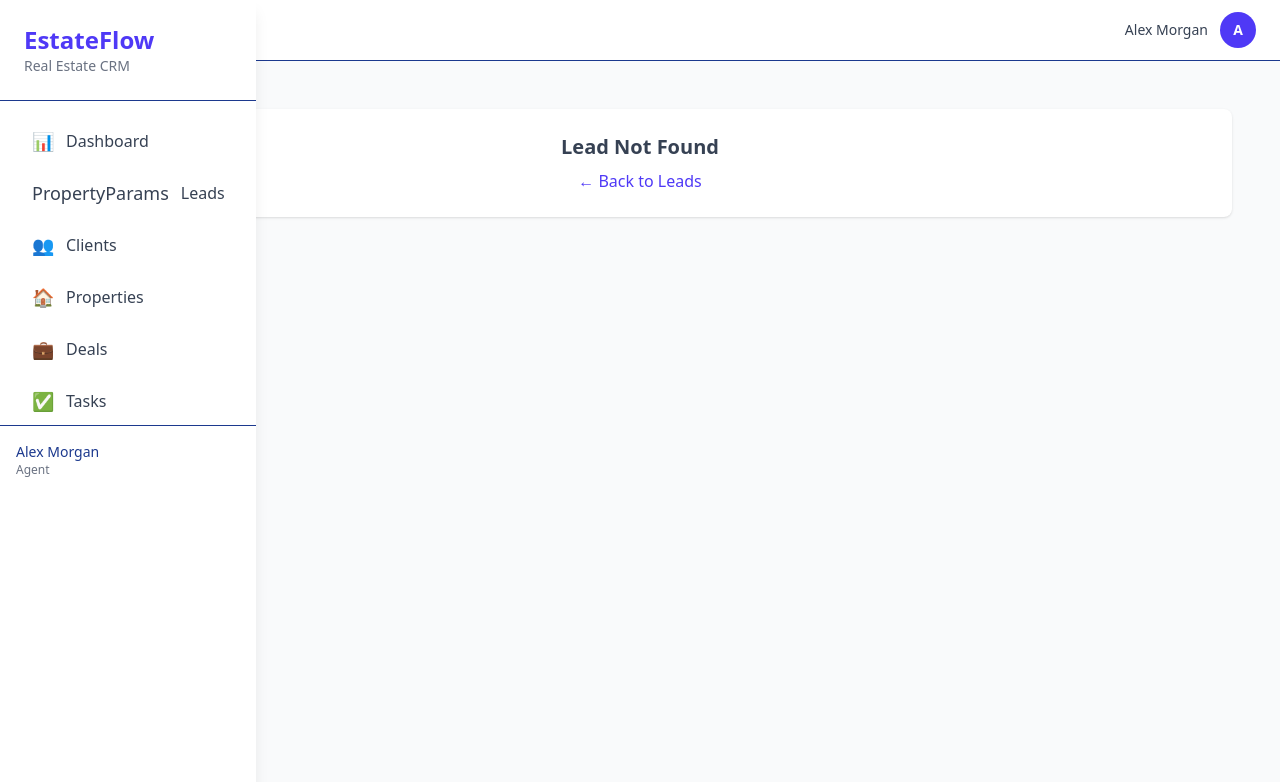
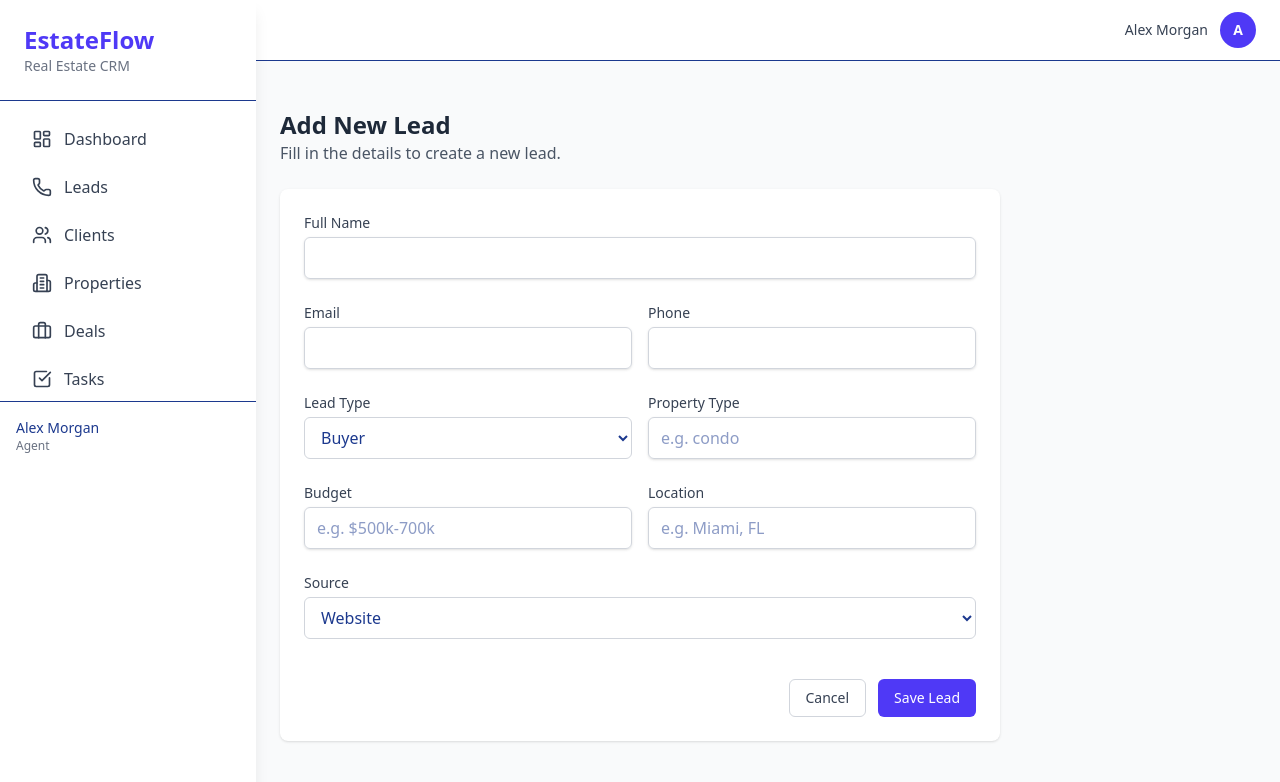
Before and after one commit to tsaimogono/Media-on-Africa-crm-platform, a Next.js app in the folder estateflow-crm/: page /leads/new in a window 1280 px wide. Before the commit this address had no page. Shown: the top 782 px of the page. Built offline with nearby package versions, Linux system fonts and the light colour scheme.

Commit message:
`Refactor: Update components for Next.js client-side rendering and use custom hooks for data fetching and updating.`

```diff
--- a/estateflow-crm/app/deals/page.jsx
+++ b/estateflow-crm/app/deals/page.jsx
@@ -0,0 +1,49 @@
+// app/deals/page.jsx
+'use client';
+
+import { useLeads } from '@/lib/useLeads';
+import Link from 'next/link';
+
+const stages = ['new', 'contacted', 'qualified', 'converted', 'lost'];
+
+export default function DealsPipeline() {
+  const { leads } = useLeads();
+
+  const leadsByStage = stages.reduce((acc, stage) => {
+    acc[stage] = leads.filter(lead => lead.stage === stage);
+    return acc;
+  }, {});
+
+  return (
+    <div className="p-6">
+      <div className="flex justify-between items-center mb-6">
+        <h1 className="text-2xl font-bold text-gray-800">Sales Pipeline</h1>
+        <Link href="/leads" className="text-indigo-600 hover:text-indigo-800 text-sm font-medium">
+          ← Back to Leads
+        </Link>
+      </div>
+
+      <div className="flex gap-6 overflow-x-auto pb-4">
+        {stages.map((stage) => (
+          <div key={stage} className="flex-shrink-0 w-80">
+            <h3 className="text-sm font-semibold text-gray-700 mb-3 capitalize">
+              {stage} ({leadsByStage[stage].length})
+            </h3>
+            <div className="space-y-3">
+              {leadsByStage[stage].map((lead) => (
+                <Link key={lead.id} href={`/leads/${lead.id}`}>
+                  <div className="bg-white p-4 rounded-lg shadow border hover:shadow-md transition cursor-pointer">
+                    <h4 className="font-medium text-gray-800">{lead.name}</h4>
+                    <p className="text-sm text-gray-600">{lead.type}</p>
+                    <p className="text-xs text-gray-500 mt-1">{lead.location}</p>
+                    <p className="text-xs text-indigo-600 mt-1">${lead.budget}</p>
+                  </div>
+                </Link>
+              ))}
+            </div>
+          </div>
+        ))}
+      </div>
+    </div>
+  );
+}
--- a/estateflow-crm/app/leads/[id]/page.jsx
+++ b/estateflow-crm/app/leads/[id]/page.jsx
@@ -1,10 +1,13 @@
 // app/leads/[id]/page.jsx
-import { leads } from '@/lib/data';
+'use client';
+
+import { useLeads } from '@/lib/useLeads';
 import Link from 'next/link';
 import { format } from 'date-fns';
 
 export default function LeadDetailPage({ params }) {
-  const lead = leads.find(l => l.id === params.id);
+  const { leads: allLeads, updateLead } = useLeads();
+  const lead = allLeads.find(l => l.id === params.id);
 
   if (!lead) {
     return (
@@ -54,6 +57,10 @@ export default function LeadDetailPage({ params }) {
           <label className="block text-sm font-medium text-gray-500">Stage</label>
           <select
             defaultValue={lead.stage}
+            onChange={(e) => {
+              const updatedLead = { ...lead, stage: e.target.value };
+              updateLead(updatedLead);
+            }}
             className="mt-1 block w-full pl-3 pr-10 py-2 text-base border-gray-300 focus:outline-none focus:ring-indigo-500 focus:border-indigo-500 rounded-md"
           >
             <option value="new">New</option>
--- /dev/null
+++ b/estateflow-crm/app/leads/new/page.jsx
@@ -0,0 +1,171 @@
+// app/leads/new/page.jsx
+'use client';
+
+import { useRouter } from 'next/navigation';
+import { z } from 'zod';
+import { useForm } from 'react-hook-form';
+import { zodResolver } from '@hookform/resolvers/zod';
+import { v4 as uuidv4 } from 'uuid';
+import { useLeads } from '@/lib/useLeads';
+
+const leadSchema = z.object({
+  name: z.string().min(1, 'Name is required'),
+  email: z.string().email('Invalid email'),
+  phone: z.string().min(10, 'Phone must be at least 10 digits'),
+  type: z.enum(['buyer', 'seller', 'investor']),
+  propertyType: z.string().min(1, 'Property type is required'),
+  budget: z.string().min(1, 'Budget is required'),
+  location: z.string().min(1, 'Location is required'),
+  source: z.string().min(1, 'Source is required'),
+});
+
+export default function AddLeadPage() {
+  const router = useRouter();
+  const { addLead } = useLeads();
+
+  const {
+    register,
+    handleSubmit,
+    formState: { errors, isSubmitting },
+    reset,
+  } = useForm({
+    resolver: zodResolver(leadSchema),
+    defaultValues: { type: 'buyer', source: 'website' },
+  });
+
+  const onSubmit = (data) => {
+    const newLead = {
+      id: uuidv4(),
+      ...data,
+      stage: 'new',
+      assignedTo: 'Alex Morgan',
+      createdAt: new Date().toISOString().split('T')[0],
+      notes: [],
+      tasks: [],
+    };
+    addLead(newLead);
+    reset();
+    router.push('/leads');
+  };
+
+  return (
+    <div className="max-w-3xl mx-auto p-6">
+      <div className="mb-6">
+        <h1 className="text-2xl font-bold text-gray-800">Add New Lead</h1>
+        <p className="text-gray-600">Fill in the details to create a new lead.</p>
+      </div>
+
+      <form onSubmit={handleSubmit(onSubmit)} className="bg-white shadow rounded-lg p-6 space-y-6">
+        {/* Form fields here — see full code above */}
+        {/* We'll include all inputs below */}
+
+        <div>
+          <label className="block text-sm font-medium text-gray-700">Full Name</label>
+          <input
+            type="text"
+            {...register('name')}
+            className="mt-1 block w-full border border-gray-300 rounded-md shadow-sm py-2 px-3 focus:outline-none focus:ring-indigo-500 focus:border-indigo-500"
+          />
+          {errors.name && <p className="mt-1 text-sm text-red-600">{errors.name.message}</p>}
+        </div>
+
+        <div className="grid grid-cols-1 md:grid-cols-2 gap-4">
+          <div>
+            <label className="block text-sm font-medium text-gray-700">Email</label>
+            <input
+              type="email"
+              {...register('email')}
+              className="mt-1 block w-full border border-gray-300 rounded-md shadow-sm py-2 px-3 focus:outline-none focus:ring-indigo-500 focus:border-indigo-500"
+            />
+            {errors.email && <p className="mt-1 text-sm text-red-600">{errors.email.message}</p>}
+          </div>
+
+          <div>
+            <label className="block text-sm font-medium text-gray-700">Phone</label>
+            <input
+              type="tel"
+              {...register('phone')}
+              className="mt-1 block w-full border border-gray-300 rounded-md shadow-sm py-2 px-3 focus:outline-none focus:ring-indigo-500 focus:border-indigo-500"
+            />
+            {errors.phone && <p className="mt-1 text-sm text-red-600">{errors.phone.message}</p>}
+          </div>
+        </div>
+
+        <div className="grid grid-cols-1 md:grid-cols-2 gap-4">
+          <div>
+            <label className="block text-sm font-medium text-gray-700">Lead Type</label>
+            <select {...register('type')} className="mt-1 block w-full border border-gray-300 rounded-md py-2 px-3 focus:ring-indigo-500 focus:border-indigo-500">
+              <option value="buyer">Buyer</option>
+              <option value="seller">Seller</option>
+              <option value="investor">Investor</option>
+            </select>
+          </div>
+
+          <div>
+            <label className="block text-sm font-medium text-gray-700">Property Type</label>
+            <input
+              type="text"
+              {...register('propertyType')}
+              placeholder="e.g. condo"
+              className="mt-1 block w-full border border-gray-300 rounded-md shadow-sm py-2 px-3 focus:outline-none focus:ring-indigo-500 focus:border-indigo-500"
+            />
+            {errors.propertyType && <p className="mt-1 text-sm text-red-600">{errors.propertyType.message}</p>}
+          </div>
+        </div>
+
+        <div className="grid grid-cols-1 md:grid-cols-2 gap-4">
+          <div>
+            <label className="block text-sm font-medium text-gray-700">Budget</label>
+            <input
+              type="text"
+              {...register('budget')}
+              placeholder="e.g. $500k-700k"
+              className="mt-1 block w-full border border-gray-300 rounded-md shadow-sm py-2 px-3 focus:outline-none focus:ring-indigo-500 focus:border-indigo-500"
+            />
+            {errors.budget && <p className="mt-1 text-sm text-red-600">{errors.budget.message}</p>}
+          </div>
+
+          <div>
+            <label className="block text-sm font-medium text-gray-700">Location</label>
+            <input
+              type="text"
+              {...register('location')}
+              placeholder="e.g. Miami, FL"
+              className="mt-1 block w-full border border-gray-300 rounded-md shadow-sm py-2 px-3 focus:outline-none focus:ring-indigo-500 focus:border-indigo-500"
+            />
+            {errors.location && <p className="mt-1 text-sm text-red-600">{errors.location.message}</p>}
+          </div>
+        </div>
+
+        <div>
+          <label className="block text-sm font-medium text-gray-700">Source</label>
+          <select {...register('source')} className="mt-1 block w-full border border-gray-300 rounded-md py-2 px-3 focus:ring-indigo-500 focus:border-indigo-500">
+            <option value="website">Website</option>
+            <option value="zillow">Zillow</option>
+            <option value="referral">Referral</option>
+            <option value="open-house">Open House</option>
+            <option value="social-media">Social Media</option>
+          </select>
+          {errors.source && <p className="mt-1 text-sm text-red-600">{errors.source.message}</p>}
+        </div>
+
+        <div className="flex justify-end space-x-3 pt-4">
+          <button
+            type="button"
+            onClick={() => router.back()}
+            className="px-4 py-2 border border-gray-300 rounded-md text-sm font-medium text-gray-700 hover:bg-gray-50"
+          >
+            Cancel
+          </button>
+          <button
+            type="submit"
+            disabled={isSubmitting}
+            className="px-4 py-2 bg-indigo-600 hover:bg-indigo-700 disabled:bg-indigo-400 text-white rounded-md text-sm font-medium transition"
+          >
+            {isSubmitting ? 'Saving...' : 'Save Lead'}
+          </button>
+        </div>
+      </form>
+    </div>
+  );
+}
--- a/estateflow-crm/components/layout/Sidebar.jsx
+++ b/estateflow-crm/components/layout/Sidebar.jsx
@@ -3,17 +3,17 @@
 
 import Link from 'next/link';
 import { usePathname } from 'next/navigation';
+import { LayoutDashboard, Phone, Users, Building2, Briefcase, CheckSquare, Settings } from 'lucide-react';
 
 const menuItems = [
-  { name: 'Dashboard', href: '/dashboard', icon: '📊', roles: ['admin', 'agent', 'client'] },
-  { name: 'Leads', href: '/leads', icon: 'PropertyParams', roles: ['admin', 'agent'] },
-  { name: 'Clients', href: '/clients', icon: '👥', roles: ['admin', 'agent'] },
-  { name: 'Properties', href: '/properties', icon: '🏠', roles: ['admin', 'agent'] },
-  { name: 'Deals', href: '/deals', icon: '💼', roles: ['admin', 'agent'] },
-  { name: 'Tasks', href: '/tasks', icon: '✅', roles: ['admin', 'agent'] },
-  { name: 'Settings', href: '/settings', icon: '⚙️', roles: ['admin'] },
+  { name: 'Dashboard', href: '/dashboard', icon: LayoutDashboard, roles: ['admin', 'agent', 'client'] },
+  { name: 'Leads', href: '/leads', icon: Phone, roles: ['admin', 'agent'] },
+  { name: 'Clients', href: '/clients', icon: Users, roles: ['admin', 'agent'] },
+  { name: 'Properties', href: '/properties', icon: Building2, roles: ['admin', 'agent'] },
+  { name: 'Deals', href: '/deals', icon: Briefcase, roles: ['admin', 'agent'] },
+  { name: 'Tasks', href: '/tasks', icon: CheckSquare, roles: ['admin', 'agent'] },
+  { name: 'Settings', href: '/settings', icon: Settings, roles: ['admin'] },
 ];
-
 export default function Sidebar({ user, isOpen, onClose }) {
   const pathname = usePathname();
 
@@ -57,7 +57,9 @@ export default function Sidebar({ user, isOpen, onClose }) {
                       }
                     `}
                   >
-                    <span className="text-lg">{item.icon}</span>
+                    <span className="flex-shrink-0">
+  <item.icon className="h-5 w-5" />
+</span>
                     <span>{item.name}</span>
                   </Link>
                 </li>
--- /dev/null
+++ b/estateflow-crm/lib/useLeads.js
@@ -0,0 +1,19 @@
+// lib/useLeads.js
+import { useState } from 'react';
+import { leads as initialLeads } from './data';
+
+export function useLeads() {
+  const [leads, setLeads] = useState(initialLeads);
+
+  const addLead = (newLead) => {
+    setLeads((prev) => [newLead, ...prev]);
+  };
+
+  const updateLead = (updatedLead) => {
+    setLeads((prev) =>
+      prev.map((lead) => (lead.id === updatedLead.id ? updatedLead : lead))
+    );
+  };
+
+  return { leads, addLead, updateLead };
+}
```
